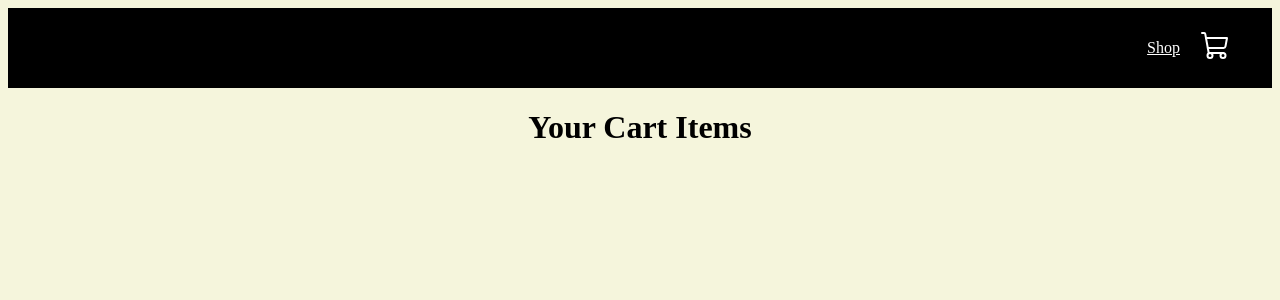
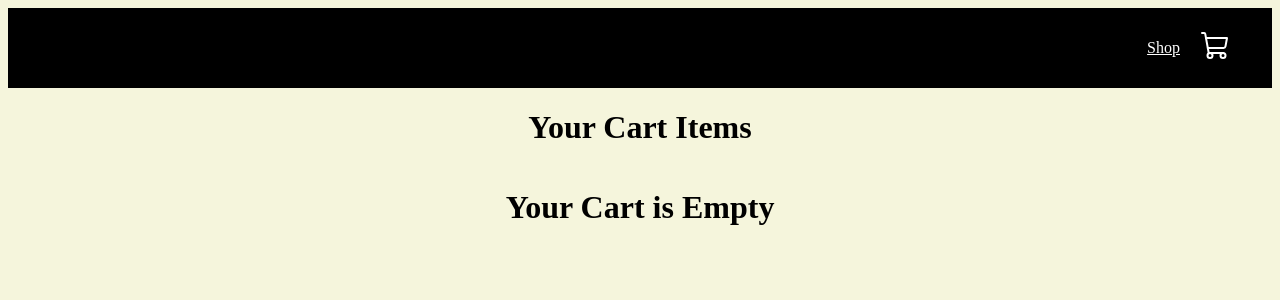
Before and after one commit to EliCodes-UX/TOP-ShoppingCart, a React (Vite) app: page /cart in a window 1280 px wide. Shown: the top 300 px of the page. Built offline with nearby package versions, Linux system fonts and the light colour scheme.

Commit message:
added all functions to shopping cart

```diff
--- a/src/context/shop-context.jsx
+++ b/src/context/shop-context.jsx
@@ -13,6 +13,17 @@
 
 export const ShopContextProvider = props => {
   const [cartItems, setCartItems] = useState(getDefaultCart());
+
+  const getTotalAmount = () => {
+    let totalAmount = 0;
+    for (const item in cartItems) {
+      if (cartItems[item] > 0) {
+        let itemInfo = PRODUCTS.find(product => product.id === Number(item));
+        totalAmount += cartItems[item] * itemInfo.price;
+      }
+    }
+    return totalAmount;
+  };
 
   const addToCart = itemId => {
     setCartItems(prev => ({ ...prev, [itemId]: prev[itemId] + 1 }));
@@ -31,6 +42,7 @@
     addToCart,
     removeToCart,
     updateCartItemCount,
+    getTotalAmount,
   };
   console.log(cartItems);
   return (
--- a/src/pages/cart/Cart.jsx
+++ b/src/pages/cart/Cart.jsx
@@ -3,9 +3,13 @@
 import { PRODUCTS } from '../../products';
 import CartItem from './cart-item';
 import './cart.css';
+import { useNavigate } from 'react-router-dom';
 
 const Cart = () => {
-  const { cartItems } = useContext(ShopContext);
+  const { cartItems, getTotalAmount } = useContext(ShopContext);
+  const totalAmount = getTotalAmount();
+
+  const navigate = useNavigate();
 
   return (
     <div className='cart'>
@@ -20,6 +24,15 @@
           }
         })}
       </div>
+      {totalAmount > 0 ? (
+        <div className='checkout'>
+          <p>Subtotal: ${totalAmount}</p>
+          <button onClick={() => navigate('/')}>Continue Shopping</button>
+          <button>Checkout</button>
+        </div>
+      ) : (
+        <h1>Your Cart is Empty</h1>
+      )}
     </div>
   );
 };
```
